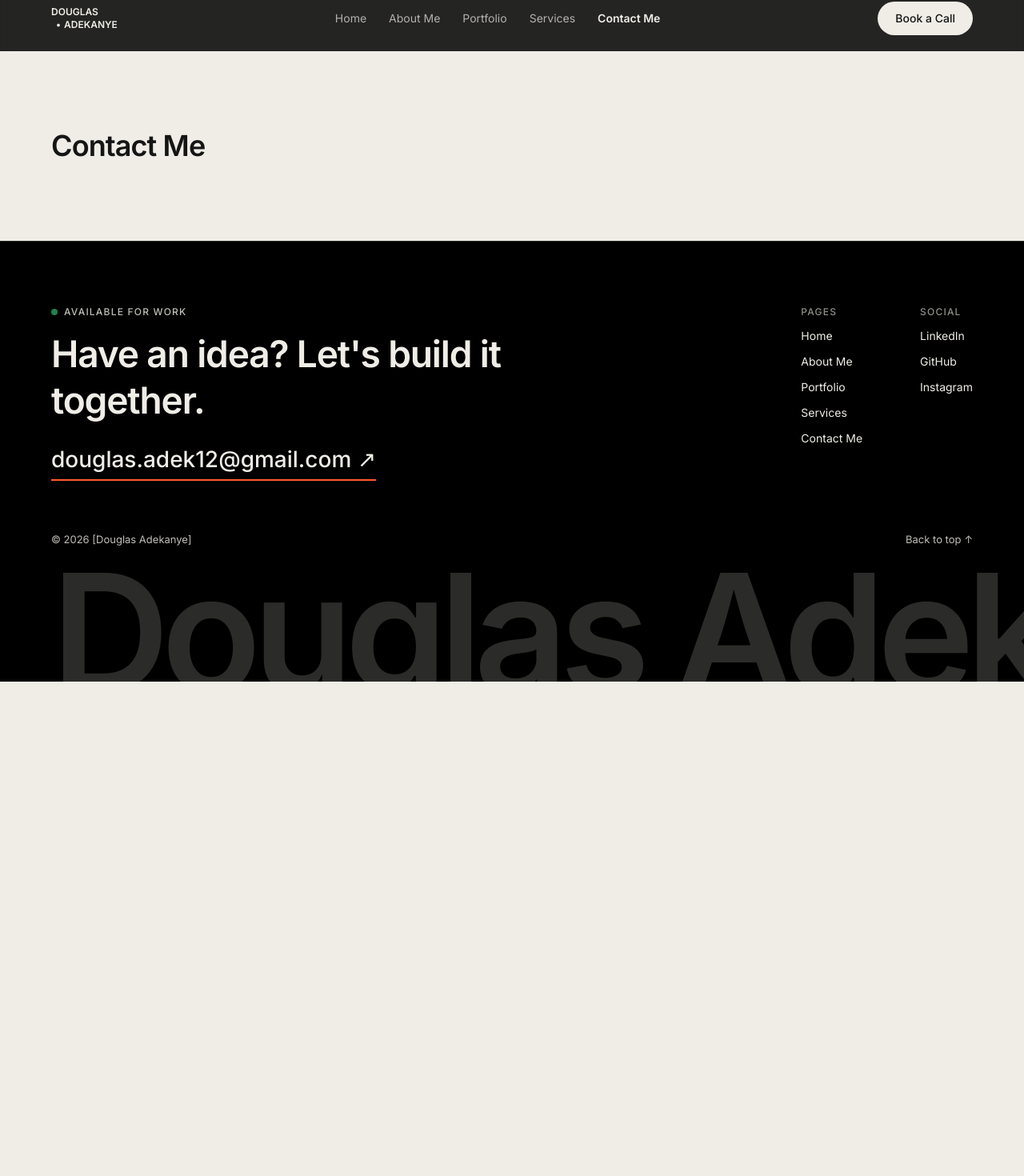
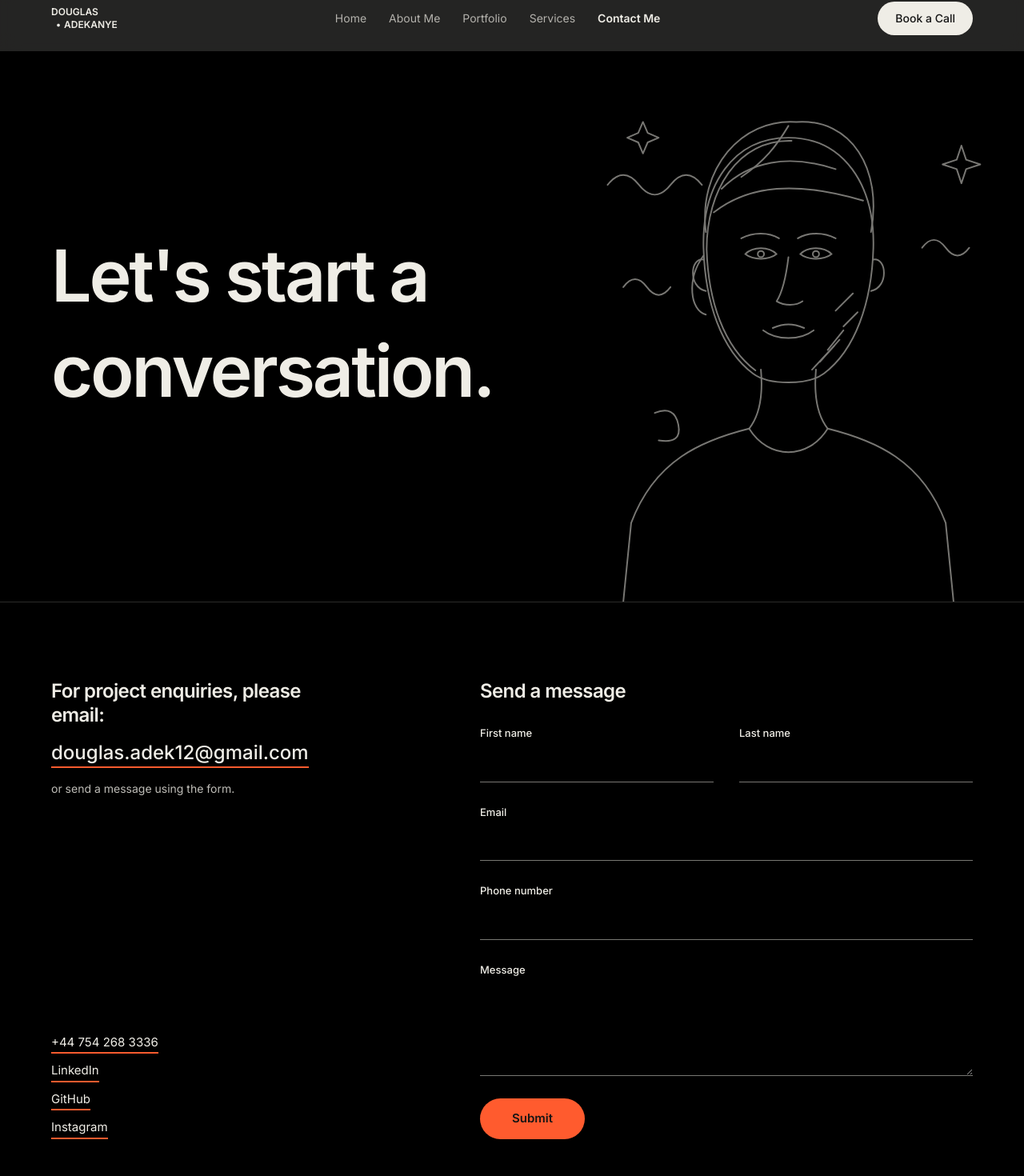
Before and after one commit to Eaglesword07/Portfolio, a React (Vite) app: page /contact in a window 1280 px wide. Shown: the part 18-1488 px from the top of the page at 80% size. Before the commit the page ends 870 px from the top, so only its background shows below. Built offline with nearby package versions, Linux system fonts and the light colour scheme.

Commit message:
feat: add contact page with doodle hero, links and form

```diff
--- /dev/null
+++ b/src/components/contact/ContactForm.jsx
@@ -0,0 +1,70 @@
+import { useState } from "react";
+
+const field =
+  "w-full border-0 border-b-[1.5px] border-paper/50 bg-[linear-gradient(#FF5B2E,#FF5B2E)] bg-[length:0_3px] bg-left-bottom bg-no-repeat py-3 text-base text-paper outline-none transition-[background-size] duration-300 focus:bg-[length:100%_3px]";
+const label = "flex flex-col gap-0.5 text-[13px] font-medium";
+
+export default function ContactForm() {
+  const [sent, setSent] = useState(false);
+
+  const handleSubmit = (e) => {
+    e.preventDefault();
+    // TODO: connect to an email service in a later step
+    setSent(true);
+  };
+
+  if (sent) {
+    return (
+      <div className="flex flex-col items-start gap-4">
+        <h2 className="text-2xl">Message received</h2>
+        <p className="max-w-md opacity-80">
+          Demo only: this form isn't connected to email yet, so nothing has been sent.
+        </p>
+        <button
+          type="button"
+          onClick={() => setSent(false)}
+          className="border-b-2 border-accent pb-0.5 font-medium"
+        >
+          Back to the form
+        </button>
+      </div>
+    );
+  }
+
+  return (
+    <form onSubmit={handleSubmit} className="flex flex-col gap-7">
+      <h2 className="text-2xl">Send a message</h2>
+
+      <div className="grid gap-7 sm:grid-cols-2 sm:gap-8">
+        <label className={label}>
+          First name
+          <input type="text" name="firstName" autoComplete="given-name" required className={field} />
+        </label>
+        <label className={label}>
+          Last name
+          <input type="text" name="lastName" autoComplete="family-name" className={field} />
+        </label>
+      </div>
+
+      <label className={label}>
+        Email
+        <input type="email" name="email" autoComplete="email" required className={field} />
+      </label>
+      <label className={label}>
+        Phone number
+        <input type="tel" name="phone" autoComplete="tel" className={field} />
+      </label>
+      <label className={label}>
+        Message
+        <textarea name="message" rows={4} required className={`${field} min-h-27.5 resize-y`} />
+      </label>
+
+      <button
+        type="submit"
+        className="self-start rounded-full bg-accent px-10 py-3.5 font-semibold text-ink transition hover:-translate-y-0.5 hover:bg-paper"
+      >
+        Submit
+      </button>
+    </form>
+  );
+}
--- /dev/null
+++ b/src/components/contact/Doodle.jsx
@@ -0,0 +1,51 @@
+const paths = [
+  "M300 110C230 110 190 170 192 250C194 320 215 380 255 410C275 425 325 425 345 410C385 380 406 320 408 250C410 170 370 110 300 110Z",
+  "M304 114C236 112 196 176 196 252C198 318 218 376 258 406",
+  "M265 405C268 440 262 465 250 480",
+  "M335 405C332 440 338 465 350 480",
+  "M250 480C190 495 130 520 100 600L90 700",
+  "M350 480C410 495 470 520 500 600L510 700",
+  "M250 480C275 520 325 520 350 480",
+  "M195 230C185 150 240 85 310 90C380 85 420 150 405 230",
+  "M215 175C250 140 300 130 360 150",
+  "M205 205C250 170 310 165 395 190",
+  "M300 95C285 120 270 140 240 160",
+  "M192 260C170 290 175 330 195 335",
+  "M192 265C175 262 172 300 195 305",
+  "M408 265C425 262 428 300 405 305",
+  "M245 258C255 248 275 248 285 258C275 266 255 266 245 258Z",
+  "M315 258C325 248 345 248 355 258C345 266 325 266 315 258Z",
+  "M240 238C255 230 275 230 288 238",
+  "M312 238C325 230 345 230 360 238",
+  "M300 262C296 295 290 310 285 318C295 324 310 324 318 318",
+  "M268 355C285 368 315 368 332 355",
+  "M280 352C295 346 305 346 320 352",
+  "M350 380l20-25",
+  "M340 395l25-28",
+  "M330 405l28-30",
+  "M360 330l22-22",
+  "M370 350l18-18",
+  "M520 120l6 18l18 6l-18 6l-6 18l-6-18l-18-6l18-6z",
+  "M70 170q20-25 40 0t40 0t40 0",
+  "M90 300q15-20 30 0t30 0",
+  "M470 250q15-20 30 0t30 0",
+  "M130 460q25-10 30 15t-25 20",
+  "M115 90l6 14l14 6l-14 6l-6 14l-6-14l-14-6l14-6z",
+];
+
+export default function Doodle() {
+  return (
+    <svg
+      className="doodle pointer-events-none absolute right-0 top-0 h-full w-full opacity-25 md:w-[58%] md:opacity-50"
+      viewBox="0 0 600 700"
+      preserveAspectRatio="xMaxYMid meet"
+      aria-hidden="true"
+    >
+      {paths.map((d, i) => (
+        <path key={i} d={d} pathLength="1" style={{ animationDelay: `${i * 0.12}s` }} />
+      ))}
+      <circle cx="265" cy="258" r="4" pathLength="1" style={{ animationDelay: "2.2s" }} />
+      <circle cx="335" cy="258" r="4" pathLength="1" style={{ animationDelay: "2.3s" }} />
+    </svg>
+  );
+}
--- a/src/index.css
+++ b/src/index.css
@@ -57,3 +57,27 @@
 @media (prefers-reduced-motion: reduce) {
   .parallax-img { animation: none; }
 }
+
+.doodle path,
+.doodle circle {
+  fill: none;
+  stroke: var(--color-paper);
+  stroke-width: 2;
+  stroke-linecap: round;
+  stroke-linejoin: round;
+}
+
+@keyframes draw {
+  to { stroke-dashoffset: 0; }
+}
+
+/* The drawing animation only runs for visitors who haven't asked for reduced motion;
+   everyone else just sees the finished doodle. */
+@media (prefers-reduced-motion: no-preference) {
+  .doodle path,
+  .doodle circle {
+    stroke-dasharray: 1.01;
+    stroke-dashoffset: 1.01;
+    animation: draw 2.2s ease forwards;
+  }
+}
--- a/src/pages/Contact.jsx
+++ b/src/pages/Contact.jsx
@@ -1,7 +1,54 @@
+import Doodle from "../components/contact/Doodle";
+import ContactForm from "../components/contact/ContactForm";
+import { contact, socials } from "../data/socials";
+
+const fillLink =
+  "inline-block self-start bg-[linear-gradient(#FF5B2E,#FF5B2E)] bg-[length:100%_2px] bg-left-bottom bg-no-repeat pb-[3px] transition-[background-size,color] duration-300 hover:bg-[length:100%_100%] hover:text-ink";
+
 export default function Contact() {
   return (
-    <section className="px-6 py-24 md:px-16">
-      <h1 className="text-4xl">Contact Me</h1>
-    </section>
+    <div className="bg-black text-paper">
+      <section className="relative flex min-h-[min(86vh,760px)] items-center overflow-hidden px-5 md:px-16">
+        <Doodle />
+        <h1 className="relative text-[clamp(40px,7vw,100px)] tracking-[-0.035em]">
+          <span className="block overflow-hidden pb-[0.08em]">
+            <span className="inline-block motion-safe:animate-up">Let's start a</span>
+          </span>
+          <span className="block overflow-hidden pb-[0.08em]">
+            <span
+              className="inline-block motion-safe:animate-up"
+              style={{ animationDelay: "0.15s" }}
+            >
+              conversation.
+            </span>
+          </span>
+        </h1>
+      </section>
+
+      <section className="grid gap-14 border-t border-line px-5 py-24 md:min-h-[min(80vh,720px)] md:grid-cols-[5fr_7fr] md:gap-24 md:px-16">
+        <div className="flex flex-col justify-between gap-12">
+          <div>
+            <h2 className="max-w-90 text-2xl">For project enquiries, please email:</h2>
+            <a href={`mailto:${contact.email}`} className={`${fillLink} mt-4 text-2xl font-medium`}>
+              {contact.email}
+            </a>
+            <p className="mt-4 text-sm opacity-80">or send a message using the form.</p>
+          </div>
+
+          <div className="flex flex-col gap-2.5">
+            <a href={`tel:${contact.phone.replace(/\s/g, "")}`} className={fillLink}>
+              {contact.phone}
+            </a>
+            {socials.map(({ label, href }) => (
+              <a key={label} href={href} target="_blank" rel="noopener noreferrer" className={fillLink}>
+                {label}
+              </a>
+            ))}
+          </div>
+        </div>
+
+        <ContactForm />
+      </section>
+    </div>
   );
 }
```
